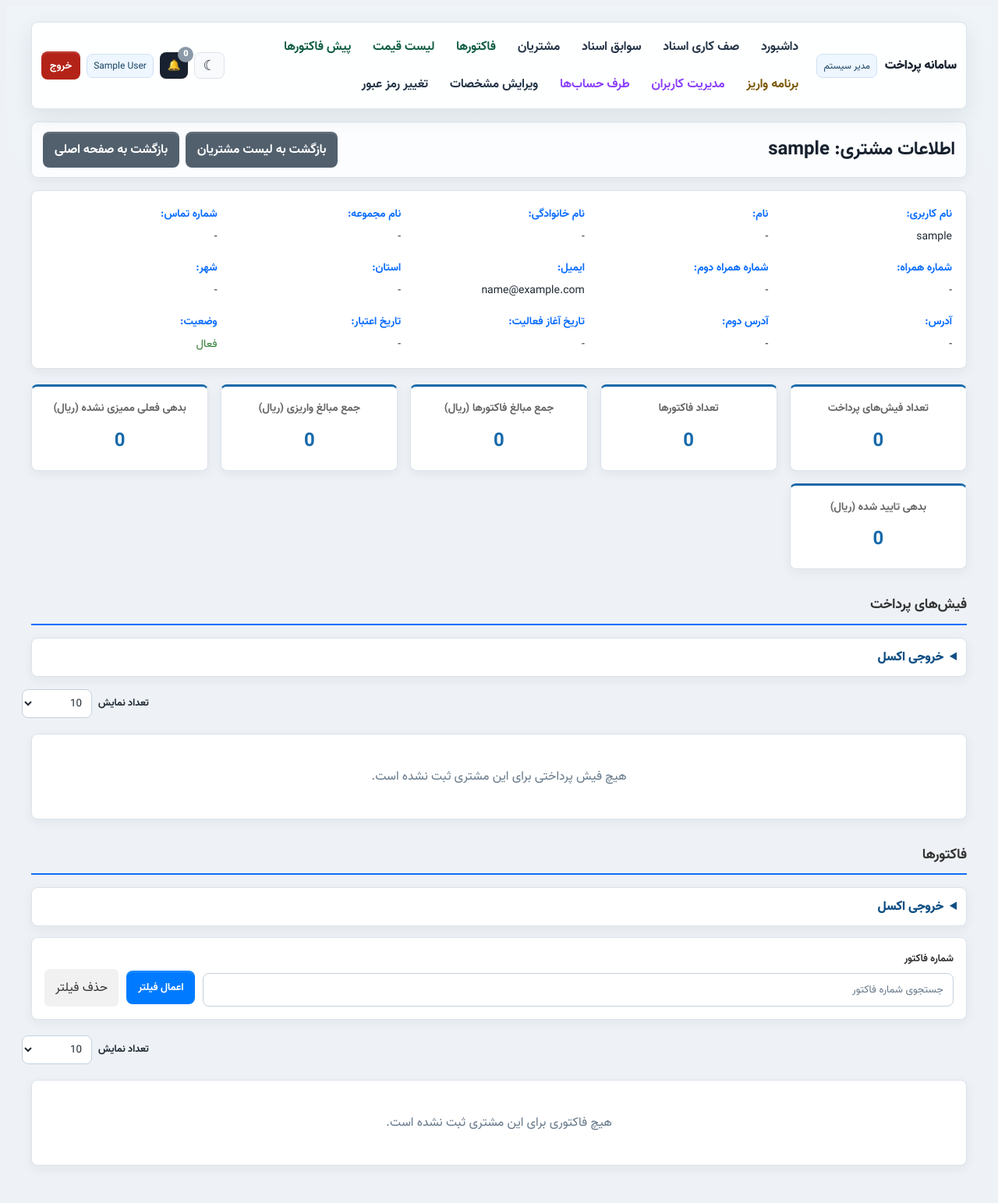
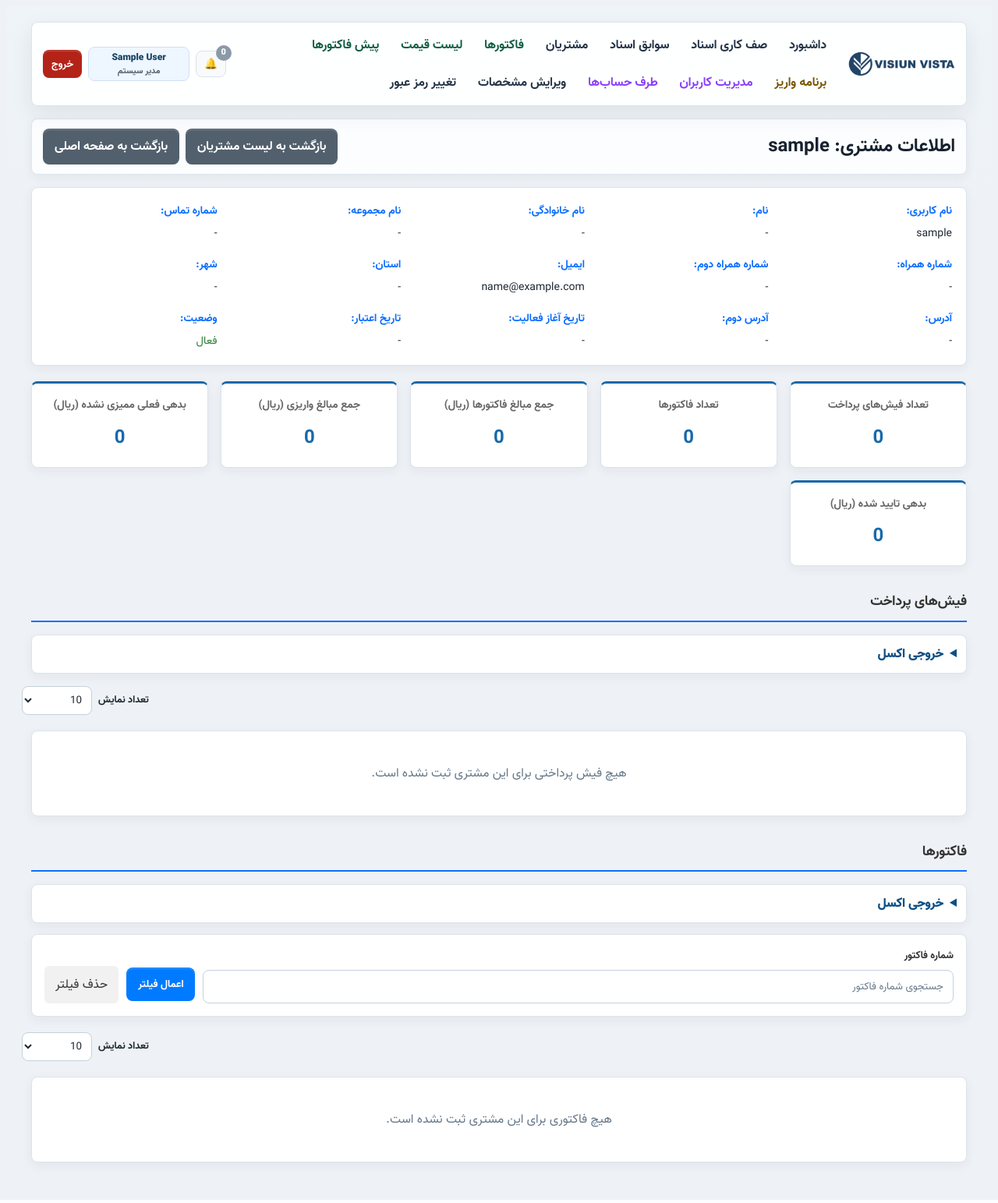
Before and after one commit to Aramousa/payment_app, a Django app: page /customer/1/ in a window 1280 px wide. Shown: the whole page at 78% size. Run offline with Django 5.2, Linux system fonts and the light colour scheme; the visitor is signed in with stand-in values (Sample User, id 1); data comes from the database, SQL or seed files in the repository; data that the repository does not hold is empty; parts of the project's set-up code (start-up, migrations or seed data) failed here and were passed over.

Commit message:
Update UX/UI

```diff
--- a/core/payments/templates/payments/form.html
+++ b/core/payments/templates/payments/form.html
@@ -178,8 +178,8 @@
         .debt-summary-item strong { display: block; font-size: 12px; color: #345; margin-bottom: 6px; }
         .debt-summary-item .value { font-size: 16px; color: #111; font-weight: 700; direction: ltr; text-align: right; }
         .debt-summary-note { margin-top: 8px; color: #666; font-size: 12px; }
-        .daily-payment-notice { max-width: 980px; margin: 0 auto 14px auto; background: #fff7e6; border: 1px solid #ffbf69; border-right: 6px solid #f08c00; border-radius: 10px; padding: 14px; color: #3d2b00; font-size: 14px; line-height: 2; }
-        .daily-payment-notice strong { color: #b35c00; }
+        .daily-payment-notice { max-width: 980px; margin: 0 auto 14px auto; background: #f0fbf7; border: 1px solid #b9ead9; border-right: 6px solid #2f9e74; border-radius: 10px; padding: 14px; color: #124335; font-size: 14px; line-height: 2; }
+        .daily-payment-notice strong { color: #0f6b50; }
         .daily-payment-expired { max-width: 980px; margin: 0 auto 14px auto; background: #fff1f1; border: 1px solid #f3a6a6; border-right: 6px solid #dc3545; border-radius: 10px; padding: 14px; color: #5b1111; font-size: 14px; line-height: 2; }
         .customer-dashboard { max-width: 1200px; margin: 0 auto 18px; display: grid; grid-template-columns: repeat(2, minmax(280px, 1fr)); gap: 14px; }
         .dashboard-panel { background: #fff; border: 1px solid #e1e7f0; border-radius: 8px; padding: 14px; box-shadow: 0 1px 4px rgba(0,0,0,.08); }
--- a/core/payments/templates/payments/partials/app_navigation.html
+++ b/core/payments/templates/payments/partials/app_navigation.html
@@ -1,8 +1,8 @@
+{% load static %}
 {% if request.user.is_authenticated and app_nav_items %}
 <nav class="app-shell-nav" aria-label="منوی اصلی برنامه">
     <div class="app-shell-brand">
-        <a href="{% url 'submit' %}">سامانه پرداخت</a>
-        <span>{{ app_nav_role_label }}</span>
+        <img class="app-shell-logo" src="{% static 'logo/logo-top.png' %}" alt="VISIUN">
     </div>
 
     <button class="app-nav-toggle" type="button" aria-expanded="false" aria-label="باز کردن منوی اصلی"></button>
@@ -16,7 +16,6 @@
     </div>
 
     <div class="app-nav-side">
-        <button class="app-theme-toggle" type="button" aria-label="تغییر پوسته" title="تغییر پوسته"></button>
         <div class="notification-bell app-nav-notification" title="اعلان‌ها" data-feed-url="{% url 'notifications_feed' %}" data-read-url="{% url 'notifications_mark_read' %}" data-user-id="{{ request.user.id }}">
             <button class="notification-trigger" type="button" aria-label="اعلان‌ها" aria-expanded="false"></button>
             <span class="notification-badge{% if unread_notifications.total == 0 %} zero{% endif %}">{{ unread_notifications.total }}</span>
@@ -37,7 +36,10 @@
             </div>
         </div>
 
-        <div class="app-nav-user">{{ app_nav_user_display }}</div>
+        <div class="app-nav-user">
+            <span class="app-nav-user-name">{{ app_nav_user_display }}</span>
+            <span class="app-nav-user-role">{{ app_nav_role_label }}</span>
+        </div>
         <form class="app-nav-logout" method="post" action="{% url 'logout' %}">
             {% csrf_token %}
             <button type="submit">خروج</button>
--- a/core/static/css/app-ui.css
+++ b/core/static/css/app-ui.css
@@ -75,113 +52,14 @@ h3 {
     border-radius: var(--app-radius);
     box-shadow: var(--app-shadow);
     display: grid;
-    gap: 12px;
+    gap: 16px;
     grid-template-columns: auto 1fr auto;
     margin: 0 auto 16px;
     max-width: 1200px;
-    padding: 10px 12px;
+    padding: 8px 14px;
     position: sticky;
     top: 10px;
     z-index: 40;
-}
-
-html[data-theme="dark"] .app-shell-nav,
-html[data-theme="dark"] .top-bar,
-html[data-theme="dark"] .section,
-html[data-theme="dark"] .box,
-html[data-theme="dark"] .filter-box,
-html[data-theme="dark"] .search-box,
-html[data-theme="dark"] .customer-header,
-html[data-theme="dark"] .summary-card,
-html[data-theme="dark"] .empty-message,
-html[data-theme="dark"] .customer-info,
-html[data-theme="dark"] .invoice-filter-box,
-html[data-theme="dark"] .card,
-html[data-theme="dark"] #payment-form,
-html[data-theme="dark"] .panel,
-html[data-theme="dark"] .app-toolbar,
-html[data-theme="dark"] .app-filter-panel,
-html[data-theme="dark"] .app-export-panel,
-html[data-theme="dark"] .app-pagination,
-html[data-theme="dark"] .app-pagination-pages,
-html[data-theme="dark"] .app-table-wrap,
-html[data-theme="dark"] .system-popup-box {
-    background: var(--app-surface) !important;
-    color: var(--app-text) !important;
-}
-
-html[data-theme="dark"] input,
-html[data-theme="dark"] select,
-html[data-theme="dark"] textarea,
-html[data-theme="dark"] table,
-html[data-theme="dark"] .notification-dropdown,
-html[data-theme="dark"] .top-bar.app-menu-ready .top-actions {
-    background: #111827 !important;
-    border-color: var(--app-border-strong) !important;
-    color: var(--app-text) !important;
-}
-
-html[data-theme="dark"] th {
-    background: #1d4ed8 !important;
-}
-
-html[data-theme="dark"] td {
-    border-color: var(--app-border) !important;
-}
-
-html[data-theme="dark"] h1,
-html[data-theme="dark"] h2,
-html[data-theme="dark"] h3,
-html[data-theme="dark"] label,
-html[data-theme="dark"] .label,
-html[data-theme="dark"] .value,
-html[data-theme="dark"] .customer-info-item,
-html[data-theme="dark"] .dashboard-row-title,
-html[data-theme="dark"] .dashboard-row-meta,
-html[data-theme="dark"] .detail-card,
-html[data-theme="dark"] .customer-card,
-html[data-theme="dark"] .app-shell-brand a,
-html[data-theme="dark"] .app-nav-link,
-html[data-theme="dark"] .notification-item {
-    color: var(--app-text) !important;
-}
-
-html[data-theme="dark"] input:focus,
-html[data-theme="dark"] select:focus,
-html[data-theme="dark"] textarea:focus {
-    background: #0f172a !important;
-    box-shadow: 0 0 0 3px rgba(59, 130, 246, 0.28);
-}
-
-html[data-theme="dark"] tbody tr:not(.detail-row),
-html[data-theme="dark"] tr:not(.detail-row) td {
-    background: var(--app-surface) !important;
-}
-
-html[data-theme="dark"] tbody tr:hover:not(.detail-row),
-html[data-theme="dark"] tbody tr:hover:not(.detail-row) td {
-    background: #253449 !important;
-}
-
-html[data-theme="dark"] .detail-row,
-html[data-theme="dark"] tr.detail-row,
-html[data-theme="dark"] tr.detail-row td {
-    background: var(--app-surface-soft) !important;
-}
-
-html[data-theme="dark"] .app-pagination-page,
-html[data-theme="dark"] .app-export-scope label,
-html[data-theme="dark"] .app-export-fields label,
-html[data-theme="dark"] .user-chip {
-    background: var(--app-surface-soft) !important;
-    border-color: var(--app-border-strong) !important;
-    color: var(--app-text) !important;
-}
-
-html[data-theme="dark"] .app-pagination-page.is-current {
-    background: var(--app-primary) !important;
-    border-color: var(--app-primary) !important;
-    color: #fff !important;
 }
 
 .app-shell-brand,
@@ -193,18 +71,18 @@ html[data-theme="dark"] .app-pagination-page.is-current {
 }
 
 .app-shell-brand {
-    gap: 10px;
-    min-width: 180px;
+    gap: 0;
+    justify-content: center;
+    min-width: 120px;
 }
 
-.app-shell-brand a {
-    color: #17212f;
-    font-weight: 800;
-    text-decoration: none;
-    white-space: nowrap;
+.app-shell-logo {
+    display: block;
+    height: 48px;
+    max-width: 138px;
+    object-fit: contain;
 }
 
-.app-shell-brand span,
 .app-nav-user {
     background: #eef6ff;
     border: 1px solid #cfe1f5;
@@ -215,52 +93,45 @@ html[data-theme="dark"] .app-pagination-page.is-current {
     white-space: nowrap;
 }
 
+.app-nav-user {
+    align-items: center;
+    display: inline-flex;
+    flex-direction: column;
+    line-height: 1.5;
+    min-width: 130px;
+}
+
+.app-nav-user-name {
+    color: #174463;
+    font-weight: 800;
+}
+
+.app-nav-user-role {
+    color: #52606d;
+    font-size: 11px;
+    font-weight: 600;
+}
+
 .app-nav-toggle {
     display: none;
 }
 
 .app-nav-panel {
     gap: 12px;
-    justify-content: center;
+    justify-content: flex-start;
     min-width: 0;
 }
 
-.app-theme-toggle,
 .notification-trigger {
     align-items: center;
     display: inline-flex;
     justify-content: center;
 }
 
-.app-theme-toggle {
-    background: #f8fafc !important;
-    border: 1px solid var(--app-border) !important;
-    border-radius: var(--app-radius);
-    color: #17212f;
-    cursor: pointer;
-    min-height: 34px;
-    min-width: 38px;
-    padding: 6px 10px;
-}
-
-.app-theme-toggle::before {
-    content: "\263E";
-    font-size: 18px;
-    line-height: 1;
-}
-
-html[data-theme="dark"] .app-theme-toggle {
-    background: #111827 !important;
-    color: #facc15;
-}
-
-html[data-theme="dark"] .app-theme-toggle::before {
-    content: "\2600";
-}
-
 .app-nav-links {
     flex-wrap: wrap;
     gap: 6px;
+    justify-content: flex-start;
 }
 
 .app-nav-link {
@@ -312,13 +183,20 @@ html[data-theme="dark"] .app-theme-toggle::before {
 }
 
 .notification-trigger {
-    background: #17212f !important;
-    border: 0;
+    background: #f8fafc !important;
+    border: 1px solid var(--app-border) !important;
     border-radius: var(--app-radius);
-    color: #fff;
+    color: var(--app-primary-dark);
     cursor: pointer;
     min-height: 34px;
+    min-width: 38px;
     padding: 6px 10px;
+}
+
+.notification-trigger:hover {
+    background: #eef6ff !important;
+    border-color: #cfe1f5 !important;
+    color: var(--app-primary-dark);
 }
 
 .notification-trigger::before {
--- a/core/static/js/app-ui.js
+++ b/core/static/js/app-ui.js
@@ -1,48 +1,4 @@
 (function () {
-    function closeMenus(except) {
-        document.querySelectorAll('.top-bar.app-menu-open').forEach(function (bar) {
-            if (bar !== except) {
-                bar.classList.remove('app-menu-open');
-                var trigger = bar.querySelector('.app-menu-trigger');
-                if (trigger) trigger.setAttribute('aria-expanded', 'false');
-            }
-        });
-    }
-
-    function enhanceMenus() {
-        document.querySelectorAll('.top-bar').forEach(function (bar) {
-            var actions = bar.querySelector('.top-actions');
-            if (!actions || bar.querySelector('.app-menu-trigger')) return;
-
-            Array.from(actions.children).forEach(function (item) {
-                var isAction = item.matches('a, button, form') || item.querySelector('a, button');
-                var isDisplayOnly = item.classList.contains('notification-bell') || item.dataset.menuExclude === '1';
-                if (!isAction || isDisplayOnly) {
-                    item.classList.add('app-menu-static-item');
-                    actions.parentNode.insertBefore(item, actions);
-                }
-            });
-
-            if (actions.children.length < 3) return;
-
-            var trigger = document.createElement('button');
-            trigger.type = 'button';
-            trigger.className = 'app-menu-trigger';
-            trigger.textContent = 'منو';
-            trigger.setAttribute('aria-expanded', 'false');
-            trigger.setAttribute('aria-label', 'باز کردن منوی عملیات');
-            actions.parentNode.insertBefore(trigger, actions);
-            bar.classList.add('app-menu-ready');
-
-            trigger.addEventListener('click', function (event) {
-                event.stopPropagation();
-                var isOpen = bar.classList.toggle('app-menu-open');
-                trigger.setAttribute('aria-expanded', isOpen ? 'true' : 'false');
-                closeMenus(bar);
-            });
-        });
-    }
-
     function enhanceShellNavigation() {
         document.querySelectorAll('.app-shell-nav').forEach(function (nav) {
             if (nav.dataset.navReady === '1') return;
@@ -59,37 +15,6 @@
                 event.stopPropagation();
             });
         });
-    }
-
-    function enhanceThemeToggle() {
-        var storedTheme = localStorage.getItem('paymentAppTheme');
-        if (storedTheme !== 'dark' && storedTheme !== 'light') {
-            storedTheme = 'light';
-        }
-        document.documentElement.setAttribute('data-theme', storedTheme);
-
-        function syncButtons(theme) {
-            document.querySelectorAll('.app-theme-toggle').forEach(function (button) {
-                var isDark = theme === 'dark';
-                button.setAttribute('aria-pressed', isDark ? 'true' : 'false');
-                button.setAttribute('title', isDark ? 'تغییر به حالت روز' : 'تغییر به حالت شب');
-                button.setAttribute('aria-label', isDark ? 'تغییر به حالت روز' : 'تغییر به حالت شب');
-            });
-        }
-
-        document.querySelectorAll('.app-theme-toggle').forEach(function (button) {
-            if (button.dataset.themeReady === '1') return;
-            button.dataset.themeReady = '1';
-            button.addEventListener('click', function (event) {
-                event.stopPropagation();
-                var currentTheme = document.documentElement.getAttribute('data-theme') === 'dark' ? 'dark' : 'light';
-                var nextTheme = currentTheme === 'dark' ? 'light' : 'dark';
-                document.documentElement.setAttribute('data-theme', nextTheme);
-                localStorage.setItem('paymentAppTheme', nextTheme);
-                syncButtons(nextTheme);
-            });
-        });
-        syncButtons(storedTheme);
     }
 
     function enhanceTables() {
@@ -372,7 +297,6 @@
     }
 
     document.addEventListener('click', function () {
-        closeMenus();
         document.querySelectorAll('.app-shell-nav.open').forEach(function (nav) {
             nav.classList.remove('open');
             var trigger = nav.querySelector('.app-nav-toggle');
@@ -387,7 +311,6 @@
 
     document.addEventListener('keydown', function (event) {
         if (event.key === 'Escape') {
-            closeMenus();
             document.querySelectorAll('.app-shell-nav.open').forEach(function (nav) {
                 nav.classList.remove('open');
                 var trigger = nav.querySelector('.app-nav-toggle');
@@ -402,9 +325,9 @@
     });
 
     document.addEventListener('DOMContentLoaded', function () {
-        enhanceThemeToggle();
+        localStorage.removeItem('paymentAppTheme');
+        document.documentElement.removeAttribute('data-theme');
         enhanceShellNavigation();
-        enhanceMenus();
         enhanceTables();
         enhanceCustomerSelects();
         disableDateAutocomplete();
```
Also changed, not shown: other parts of core/static/css/app-ui.css (+5 -80 lines), core/static/logo/logo-top.png (added).
